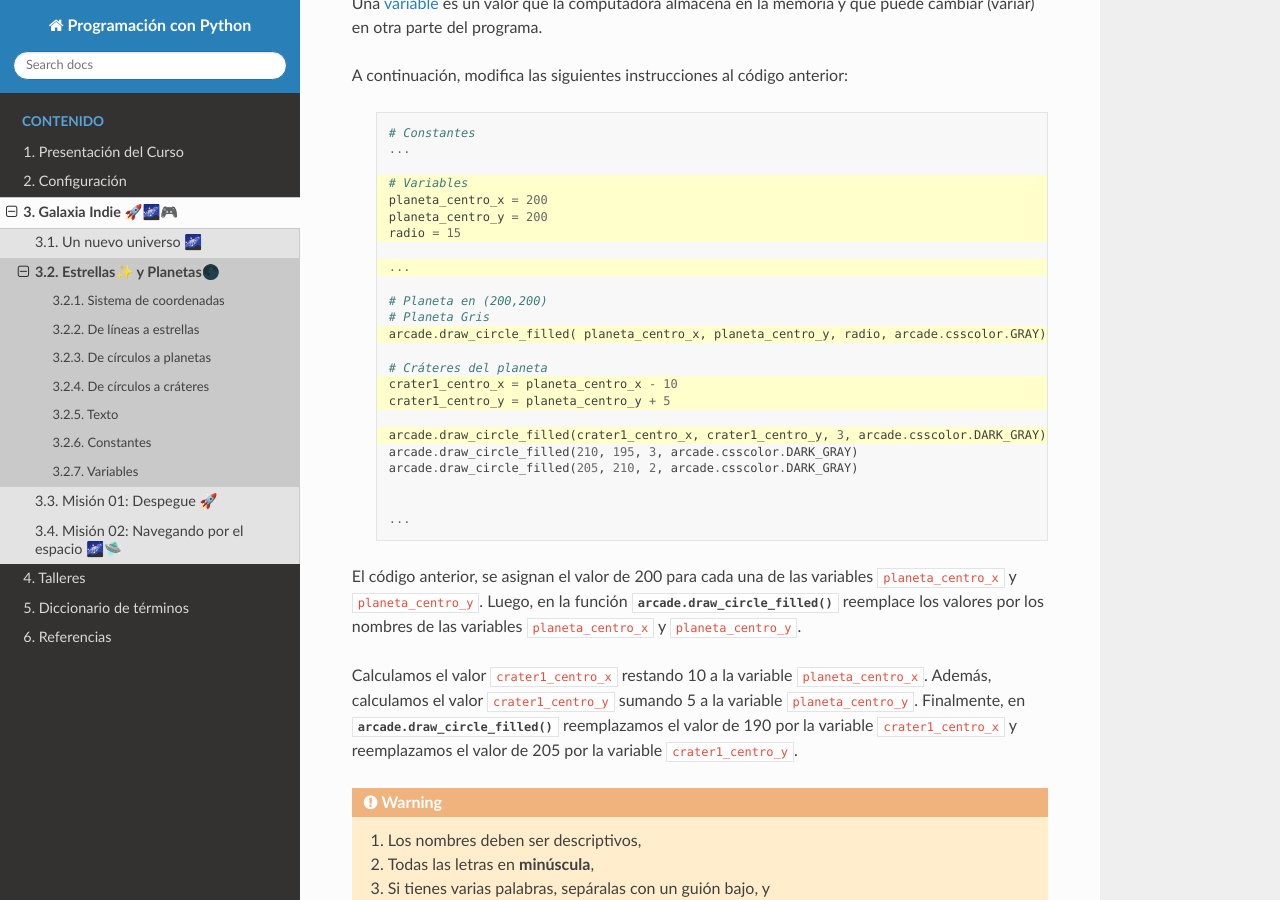
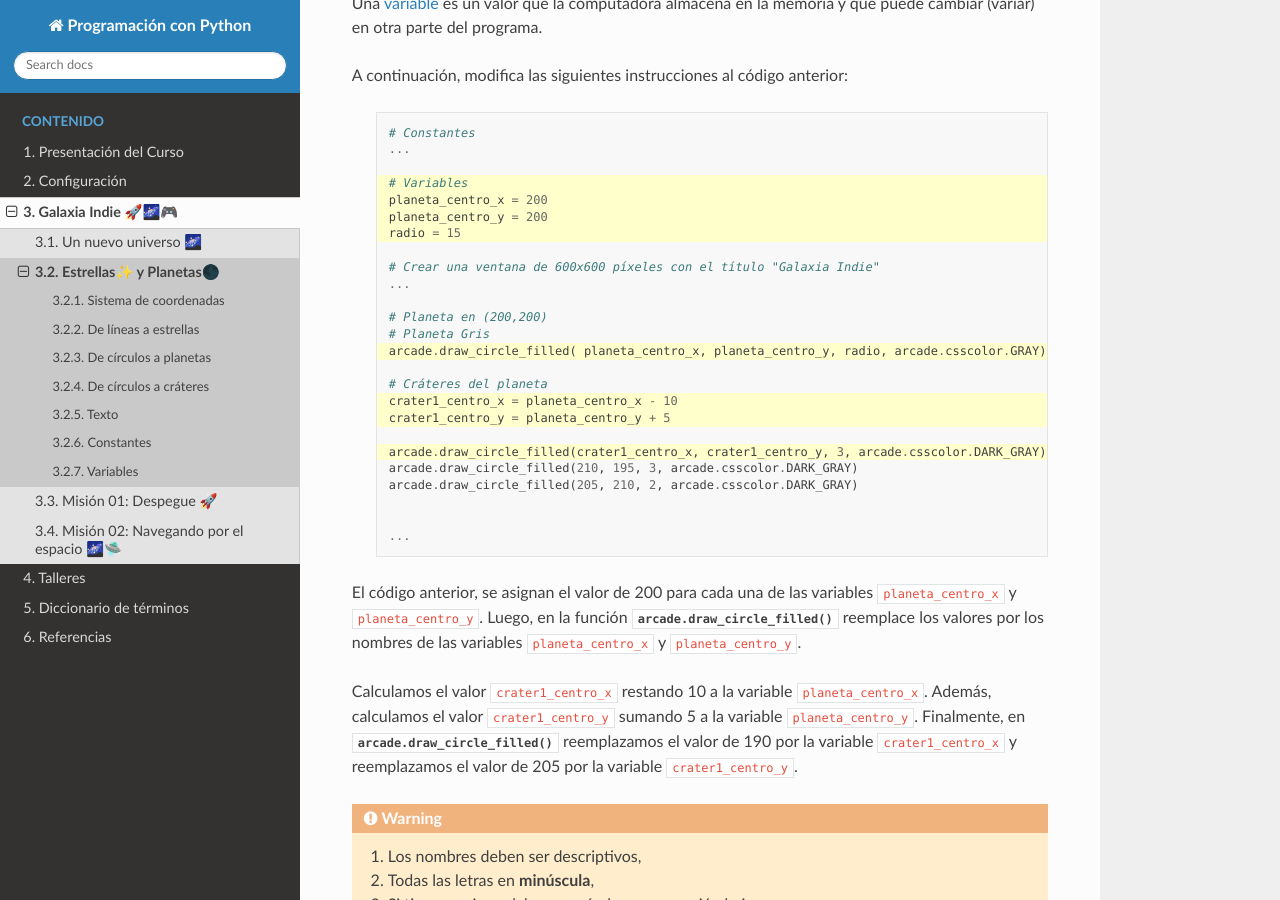
Before and after one commit to aavendan/programacion-python, a Sphinx documentation site: the page built from docs/source/sesiones/sesion02.rst, in a window 1280 px wide and 900 px high, scrolled down 5655 px. Built offline with Sphinx 7.4.7 and the Read the Docs theme 3.1.0, drawn with Linux system fonts in a browser that asks for light colours; some of the changed lines change nothing that is shown.

Commit message:
highlight

```diff
--- a/docs/source/sesiones/sesion02.rst
+++ b/docs/source/sesiones/sesion02.rst
@@ -292,7 +292,7 @@ los valores por la constante correspondiente.
   :collapsible: closed
 
   .. code-block:: python
-    :emphasize-lines: 4-5,6-7
+    :emphasize-lines: 4-5,7-8
 
     ...
     # Constantes
@@ -314,7 +314,7 @@ que puede cambiar (variar) en otra parte del programa.
 A continuación, modifica las siguientes instrucciones al código anterior:
 
   .. code-block:: python
-    :emphasize-lines: 4-7,9,13,16-17,19
+    :emphasize-lines: 4-7,14,17-18,20
 
     # Constantes
     ...
@@ -324,6 +324,7 @@ A continuación, modifica las siguientes instrucciones al código anterior:
     planeta_centro_y = 200
     radio = 15
 
+    # Crear una ventana de 600x600 píxeles con el título "Galaxia Indie"
     ...
 
     # Planeta en (200,200)
```
